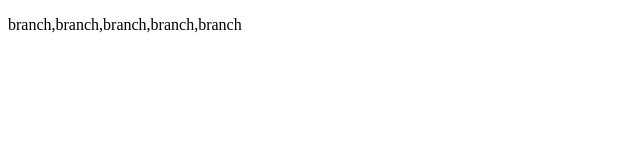
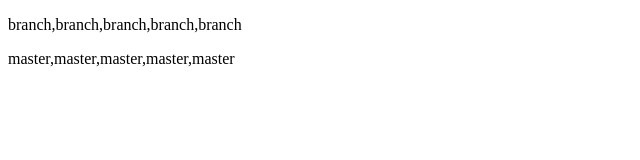
Before and after one commit to WebHero0544/learn-git, a plain HTML site: page index.html in a window 1280 px wide. Shown: the whole page, without its empty margins (0-640 px from the left). Drawn offline with Linux system fonts and the light colour scheme.

Commit message:
在master上向index.html添加内容

```diff
--- a/index.html
+++ b/index.html
@@ -6,5 +6,6 @@
 </head>
 <body>
 	<p>branch,branch,branch,branch,branch</p>
+	<p>master,master,master,master,master</p>
 </body>
 </html>
```
Also changed, not shown: 备忘.txt.
